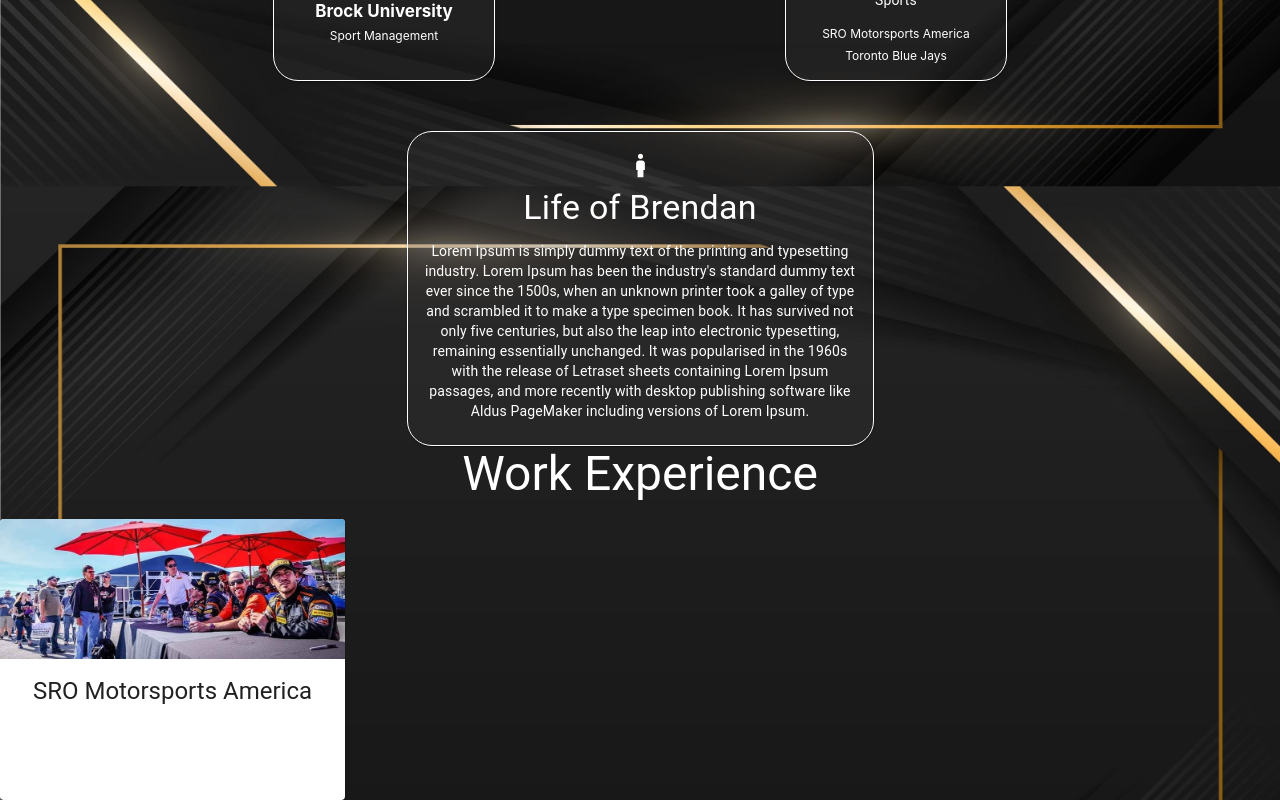
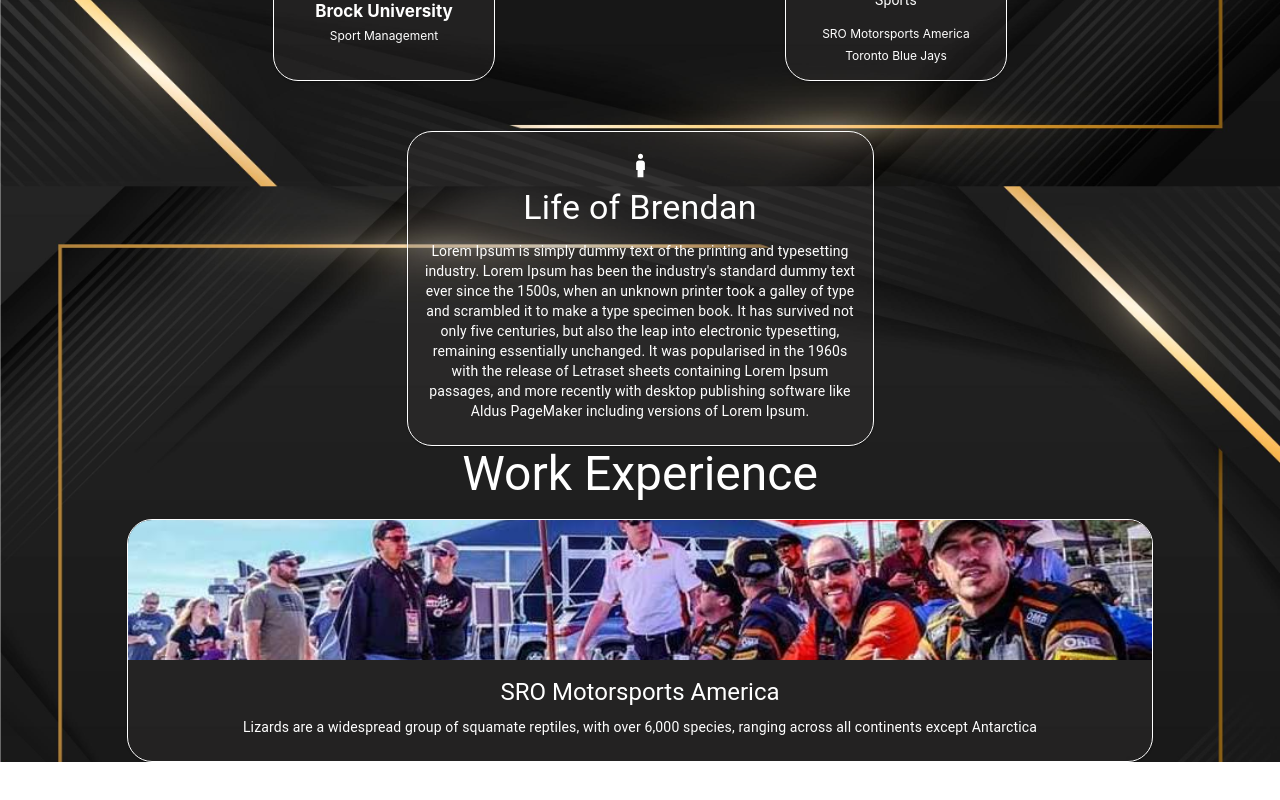
Before and after one commit to woobrendan/personal-portfolio, a React (Create React App) app in the folder portfolio/: page / in a window 1280 px wide. Shown: the part 667-1467 px from the top of the page. After the commit the page ends 1429 px from the top, so only its background shows below. Built offline with nearby package versions, Linux system fonts and the light colour scheme.

Commit message:
remove maxwidth inline style, set width in scss.  import scss

```diff
--- a/portfolio/src/components/experience.js
+++ b/portfolio/src/components/experience.js
@@ -3,6 +3,7 @@ import Card from '@mui/material/Card';
 import CardContent from '@mui/material/CardContent';
 import CardMedia from '@mui/material/CardMedia';
 import autograph from '../images/Laguna-Autograph.jpg'
+import '../Styles/experience.scss'
 
 export default function Experience () {
   return (
@@ -10,7 +11,7 @@ export default function Experience () {
       <Typography variant="h3" gutterBottom component="div">
         Work Experience
       </Typography>
-      <Card sx={{ maxWidth: 345 }}>
+      <Card >
       <CardMedia
         component="img"
         height="140"
```
